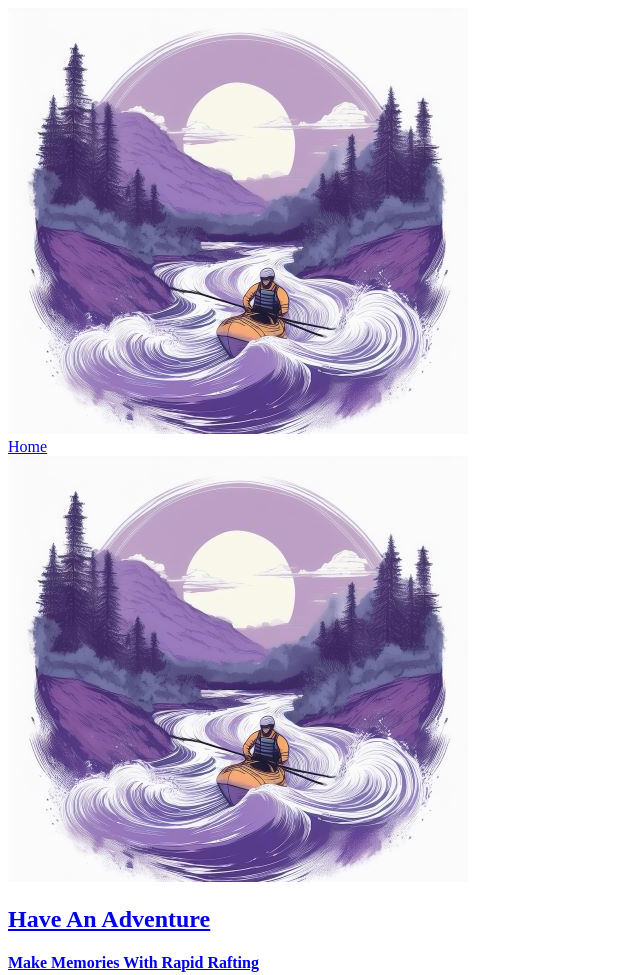
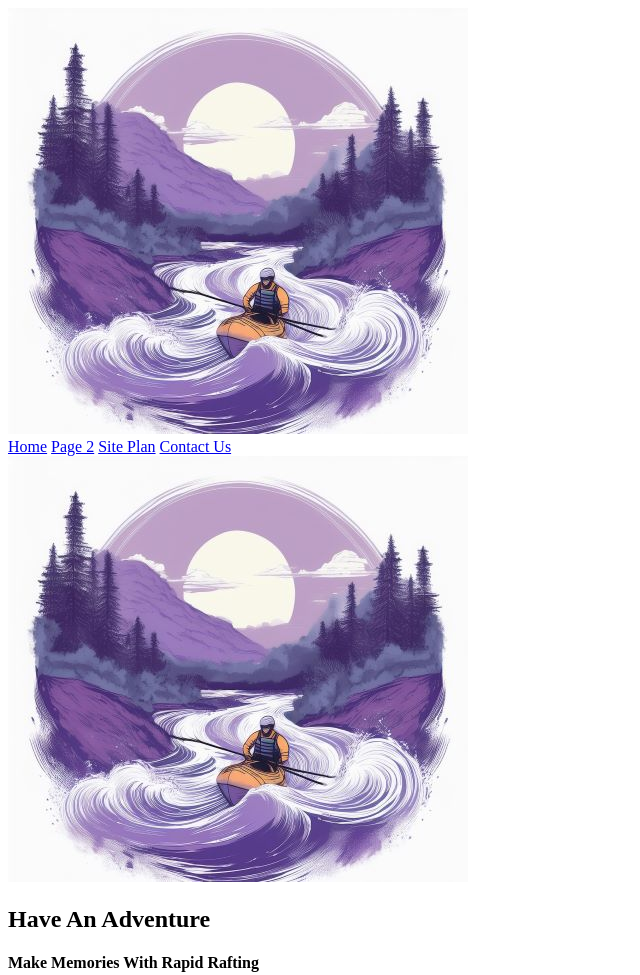
Before and after one commit to SROGLE/WebFundamentals-git-hub, a plain HTML site: page wwr/index.html in a window 1280 px wide. Shown: the top 975 px of the page, without its empty margins (0-640 px from the left). Drawn offline with Linux system fonts and the light colour scheme.

Commit message:
made changes to fix errors in validator

```diff
--- a/wwr/index.html
+++ b/wwr/index.html
@@ -9,13 +9,13 @@
 <body>
     <header>
         <a id="logo" href="index.html">
-            <img class="logo" src="images\purple final logo.jpg" alt="Purple logo"
+            <img class="logo" src="images/purple final logo.jpg" alt="Purple logo">
         </a>
         <nav>
             <a href="index.html">Home</a>
-            <a href="#"Page 2</a>
-            <a href="site-plan-raft.html"</a>
-            <a href="contactus.html"Contact us</a>
+            <a href="#">Page 2</a>
+            <a href="site-plan-raft.html">Site Plan</a>
+            <a href="contactus.html">Contact Us</a>
         </nav>
     </header>
     <div id="hero">
```
